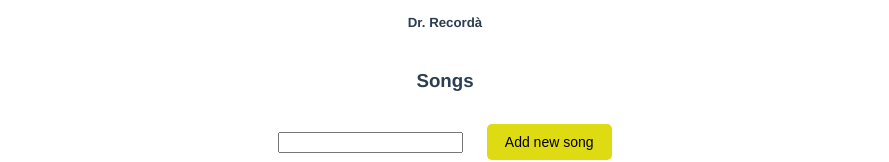
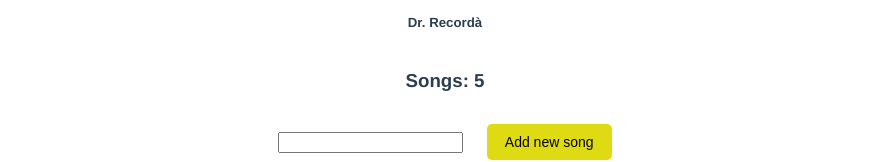
Before and after one commit to jmasllorens/todolist-vue, a Vue app: page / in a window 1280 px wide. Shown: the part 536-698 px from the top of the page, without its empty margins (195-1084 px from the left). Built offline with nearby package versions, Linux system fonts and the light colour scheme.

Commit message:
Se crea un contador de canciones dinámico con Vuex

```diff
--- a/src/components/Searcher.vue
+++ b/src/components/Searcher.vue
@@ -3,7 +3,7 @@
     <h2>Tries</h2>
     <h4>{{ $store.state.msg }}</h4>
     <h5>{{ $store.getters.getFullName}}</h5>
-    <h3 style="margin-bottom: 2rem;">Songs</h3>
+    <h3 style="margin-bottom: 2rem;">Songs: {{ $store.getters.getSongsNumber }}</h3>
     <input type="text" v-model="song">&nbsp;&nbsp;
     <button class="btn-warning" style="margin-bottom: 2rem;" @click="addSong">Add new song</button>
     <ul>
--- a/src/store.js
+++ b/src/store.js
@@ -1,36 +1,42 @@
-import Vue from 'vue'
-import Vuex from 'vuex'
+import Vue from "vue";
+import Vuex from "vuex";
 
-Vue.use(Vuex)
+Vue.use(Vuex);
 
 export default new Vuex.Store({
   state: {
-        msg: 'Vue con Vuex',
-        title: 'Dr.',
-        name: 'Recordà',
-        songs: ['Cansament brutal', 'Àngels ferotges', 'Mel i coratge', 'Realitat vs ficcions', 'Humor sapiens'],
-        song: null
-
+    msg: "Vue con Vuex",
+    title: "Dr.",
+    name: "Recordà",
+    songs: [
+      "Cansament brutal",
+      "Àngels ferotges",
+      "Mel i coratge",
+      "Realitat vs ficcions",
+      "Humor sapiens",
+    ],
+    song: null,
+    songsNumber: 5,
   },
   mutations: {
     addSong(state) {
-            state.songs = [state.song, ...state.songs ]
-        }
+      state.songs = [state.song, ...state.songs];
+    },
   },
   actions: {
     addSongAction(context) {
-            context.commit('addSong')
-        }
-
+      context.commit("addSong");
+    },
   },
   getters: {
     getMsg(state) {
-            return state.msg
+      return state.msg;
     },
     getFullName(state) {
-            return state.title + ' ' + state.name // o también: `${state.title} ${state.name}`
-
-        }
-    }
-
-})
+      return state.title + " " + state.name; // o también: `${state.title} ${state.name}`
+    },
+    getSongsNumber(state) {
+      return state.songs.length;
+    },
+  },
+});
```
Lines whose indentation alone changed are shown as unchanged.
